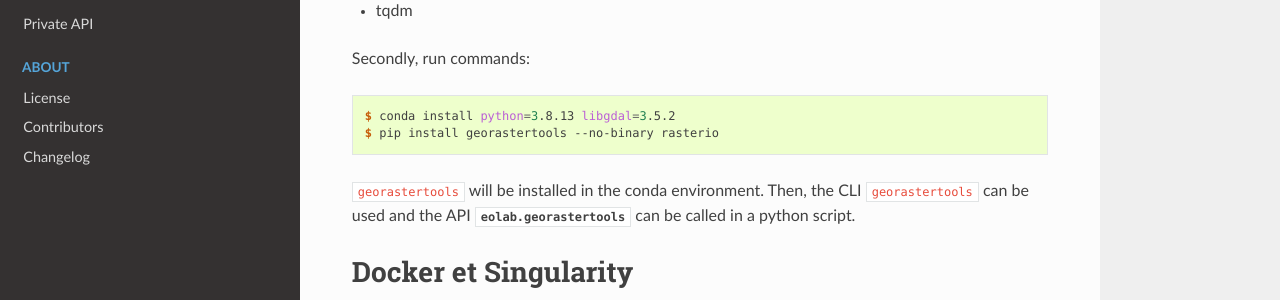
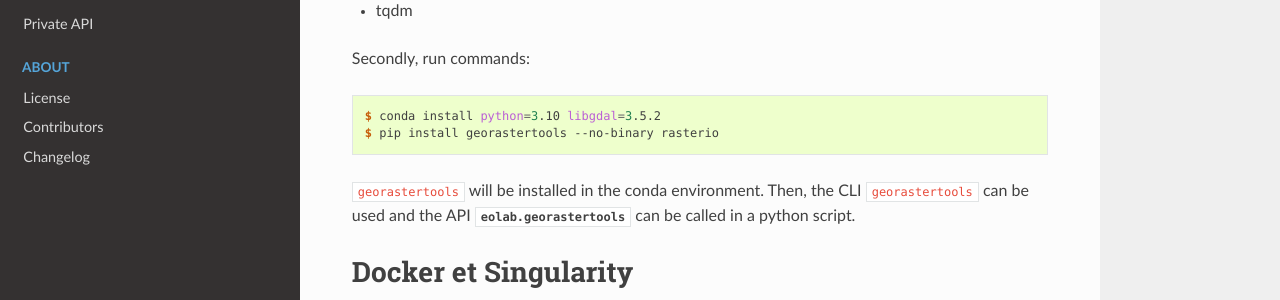
Before and after one commit to CNES/rastertools, a Sphinx documentation site: the page built from docs/install.rst, in a window 1280 px wide and 1219 px high. Shown: the part 485-785 px from the top of the window. Built offline with Sphinx 7.4.7 and the Read the Docs theme 3.1.0, drawn with Linux system fonts in a browser that asks for light colours; the version number is read from the project's files by our own code.

Commit message:
feat : upgrade to py3.10

```diff
--- a/README.rst
+++ b/README.rst
@@ -34,7 +34,7 @@ Create a conda environment by typing the following:
 
   conda env create -n georastertools
   conda activate
-  conda install python=3.8.13 libgdal=3.5.2
+  conda install python=3.10 libgdal=3.5.2
   pip install georastertools --no-binary rasterio
 
 For more details, including installation as a Docker or Singularity image, please refer to the documentation. : docs/install.rst
--- a/docs/install.rst
+++ b/docs/install.rst
@@ -22,7 +22,7 @@ Secondly, run commands:
 
 .. code-block:: console
 
-  $ conda install python=3.8.13 libgdal=3.5.2
+  $ conda install python=3.10 libgdal=3.5.2
   $ pip install georastertools --no-binary rasterio
 
 ``georastertools`` will be installed in the conda environment. Then, the CLI ``georastertools`` can be used and the API :obj:`eolab.georastertools`
--- a/setup.py
+++ b/setup.py
@@ -42,7 +42,7 @@ if __name__ == "__main__":
                 [rasterio.rio_plugins]
                 georastertools=eolab.georastertools.main:georastertools
                 """,
-              python_requires='==3.8.13',
+              python_requires='>=3.8.13',
               use_scm_version={"version_scheme": "no-guess-dev"})
     except:  # noqa
         print(
```
